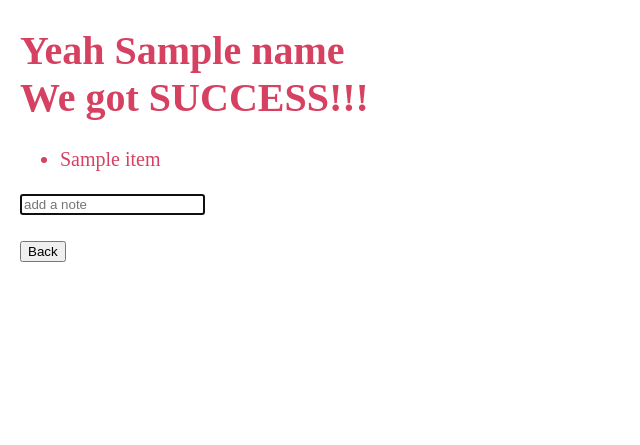
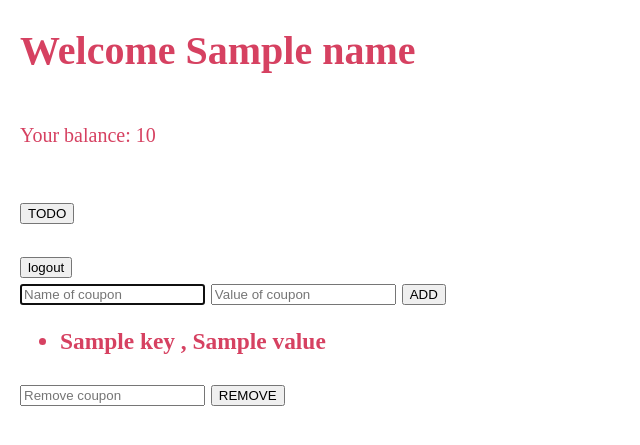
Before and after one commit to mohit-rathee/web-chat, a Flask app: template templates/user.html in a window 1280 px wide. Shown: the top 445 px of the page, without its empty margins (0-640 px from the left). Run offline with Flask 2, Linux system fonts and the light colour scheme; the template is opened without the code that fills it: most values are stand-ins (such as "Sample title", 1, 10 or a date in 2020).

Commit message:
First super user

```diff
--- a/app.py
+++ b/app.py
@@ -8,11 +8,11 @@ app.config["SESSION_TYPE"]="filesystem"
 Session(app)
 
 # Database
-superuser=[1]
-namedata=["heck","guest","mohit"]
-passdata=["heck","123","rathee"]
-database=[["first work","second work","third work"],["First Create","Then Destroy"]]
-balancedata=[0.00,0.00,0.00]
+superuser=[0]
+namedata=[]
+passdata=[]
+database=[]
+balancedata=[]
 couponbase={
     "JAIHO":100,
     "HACKER":69
@@ -21,14 +21,10 @@ couponbase={
 # Routes
 @app.route('/',methods=["GET","POST"])
 def index():
-    if not session.get("id"):
+    if session.get("id")==None:
         return redirect("/login")
-    id=session.get("id")
-    name=namedata[id]
-    balance=balancedata[id]
-    if id in superuser:
-        return render_template("home.html",name=name,balance=balance,superuser=True)
-    return render_template("home.html",name=name,balance=balance,superuser=False)
+    return redirect("/user")
+
 
 def couponchecker(id,coupon):
     for Coupon in couponbase:
@@ -61,11 +57,12 @@ def login():
             for i in namedata:
                 if name == i:
                     return render_template('failure.html',error="username already exists")
+            id=int(len(namedata))
             namedata.append(name)
             passdata.append(password)
             database.append([])
             balancedata.append(0.00)
-            id=int(len(database))-1
+            print(id)
             session["id"] =id
             couponchecker(id,coupon)
             return  redirect("/")
@@ -74,17 +71,36 @@ def login():
 @app.route('/logout',methods=["POST"])
 def logout():
     session["id"]=None
+    print(session["id"])
     return redirect("login")
 
 @app.route("/user",methods=["GET","POST"])
 def user():
-    if not session.get("id"):
+    if session.get("id")==None:
         return redirect("/login")
     id=session.get("id")
     name=namedata[id]
+    balance=balancedata[id]
+    if id in superuser:
+        if (request.form.get("new_coupon") and request.form.get("new_value")):
+            couponbase[str(request.form.get("new_coupon"))]=int(request.form.get("new_value"))
+            print(couponbase)
+            return render_template("user.html",name=name,balance=balance,superuser=True,coupons=couponbase)
+        if request.form.get("remove_coupon"):
+            couponbase.pop(str(request.form.get("remove_coupon")))
+        return render_template("user.html",name=name,balance=balance,superuser=True,coupons=couponbase)
+    return render_template("user.html",name=name,balance=balance,superuser=False)
+
+
+
+@app.route("/user/to-do",methods=["GET","POST"])
+def todo():
+    if session.get("id")==None:
+        return redirect("/login")
+    id=session.get("id")
     if request.form.get("note")==None:
-        return render_template('user.html',name=name,data=database[id])
+        return render_template('todo.html',name=namedata[id],data=database[id])
     note=request.form.get("note")
     database[id].append(note)
     print(database[id])
-    return render_template('user.html',name=name,data=database[id])
+    return render_template('todo.html',name=namedata[id],data=database[id])
--- a/templates/base.html
+++ b/templates/base.html
@@ -13,9 +13,10 @@
             margin-bottom: 20%;
             text-decoration: none;
         }
-
-
     </style>
+    <!-- <link rel="stylesheet" href="https://pyscript.net/alpha/pyscript.css" />
+    <script defer src="https://pyscript.net/alpha/pyscript.js"></script>
+     -->
 </head>
 <body>
 {% block body %}{% endblock %}
--- a/templates/user.html
+++ b/templates/user.html
@@ -1,21 +1,38 @@
 {% extends "base.html" %}
-{% block title %}{{name}}{% endblock %}
+{% block title %}Let's start{% endblock %}
 {% block body %}
-<h1>Yeah  {{name}} <br> We got SUCCESS!!! </h1>
+<h1>Welcome {{name}}</h1><br>
+Your balance: {{balance}}
+<h3>
+<br>
+<form action="/user/to-do" method="post">
+    <input type="submit" value="TODO">
+    </form>
+<br>
+
+    <form action="/logout" method="post">
+        <input type="submit" value="logout">
+    </form>
+
+{% if superuser : %}
+    <form action="/user" method="post">
+        <input autofocus autocomplete="off" type="text" name="new_coupon" placeholder="Name of coupon">
+        <input autofocus autocomplete="off" type="number" name="new_value" placeholder="Value of coupon">
+        <input type="submit" value="ADD">
+    </form>
 
 
-<ul>
-    {% for item in data: %}
-        <li>{{item}}</li>
-    {% endfor %}
-</ul>
+    <ul>
+        {% for key, value in coupons.items(): %}
+        <li>{{key}} , {{value}}</li>
+        {% endfor %}
+    </ul>
 
-<form action="/user" method="post">
-    <input autofocus autocomplete="off" type="text" name="note"placeholder="add a note">
-</form>
-<br>
-<form action="/" method="post">
-    <input type="submit" value="Back">
-</form>
+
+    <form action="/user" method="post">
+        <input autofocus autocomplete="off" type="text" name="remove_coupon" placeholder="Remove coupon">
+        <input type="submit" value="REMOVE">
+    </form>
+{% endif %}
 
 {% endblock %}
--- a/test.py
+++ b/test.py
@@ -1,2 +1,4 @@
-couponbase={"JAIHO":100,"HACKER":69}
-print(couponbase["JAIHO"])
+list =[0]
+id=None
+if id in list:
+    print("success")
```
Also changed, not shown: templates/home.html (deleted, +0 -23 lines), templates/todo.html (added, +21 -0 lines), 8 other files.
